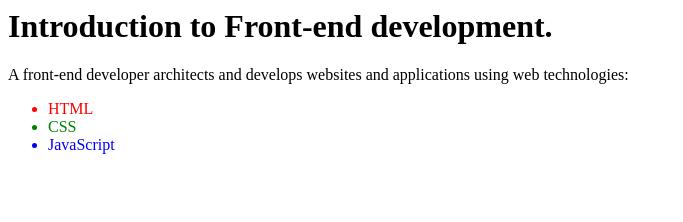
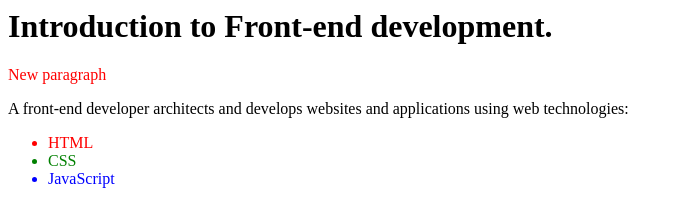
Before and after one commit to kakarrot92/Front-end-development, a plain HTML site: page index.html in a window 1280 px wide. Shown: the whole page, without its empty margins (0-683 px from the left). Drawn offline with Linux system fonts and the light colour scheme.

Commit message:
New paragraph added

```diff
--- a/index.html
+++ b/index.html
@@ -1,4 +1,5 @@
 <h1> Introduction to Front-end development.</h1>
+<p style="color:red";>New paragraph</p>
 <p> A front-end developer architects and develops websites and applications using web technologies:</p>
 <ul>
 	<li style= "color:red";>HTML</li>
```
